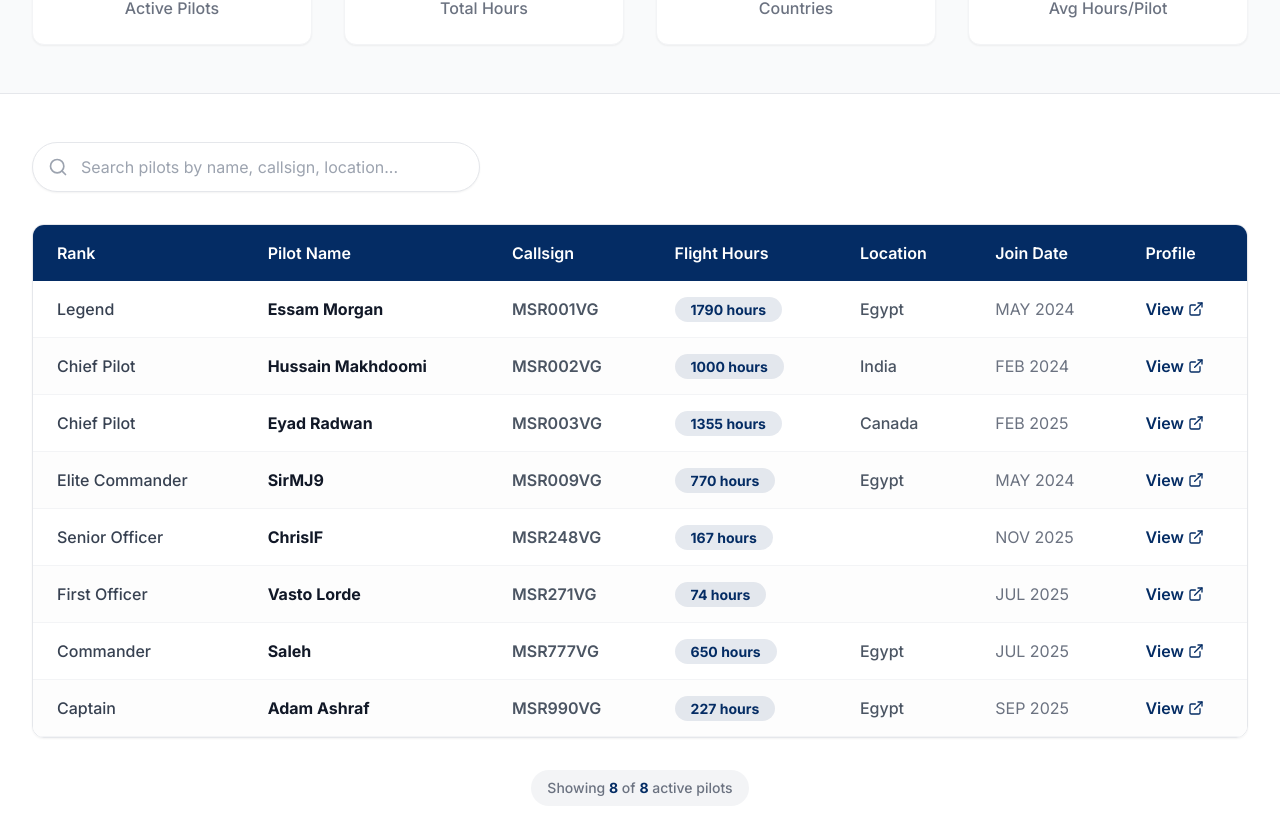
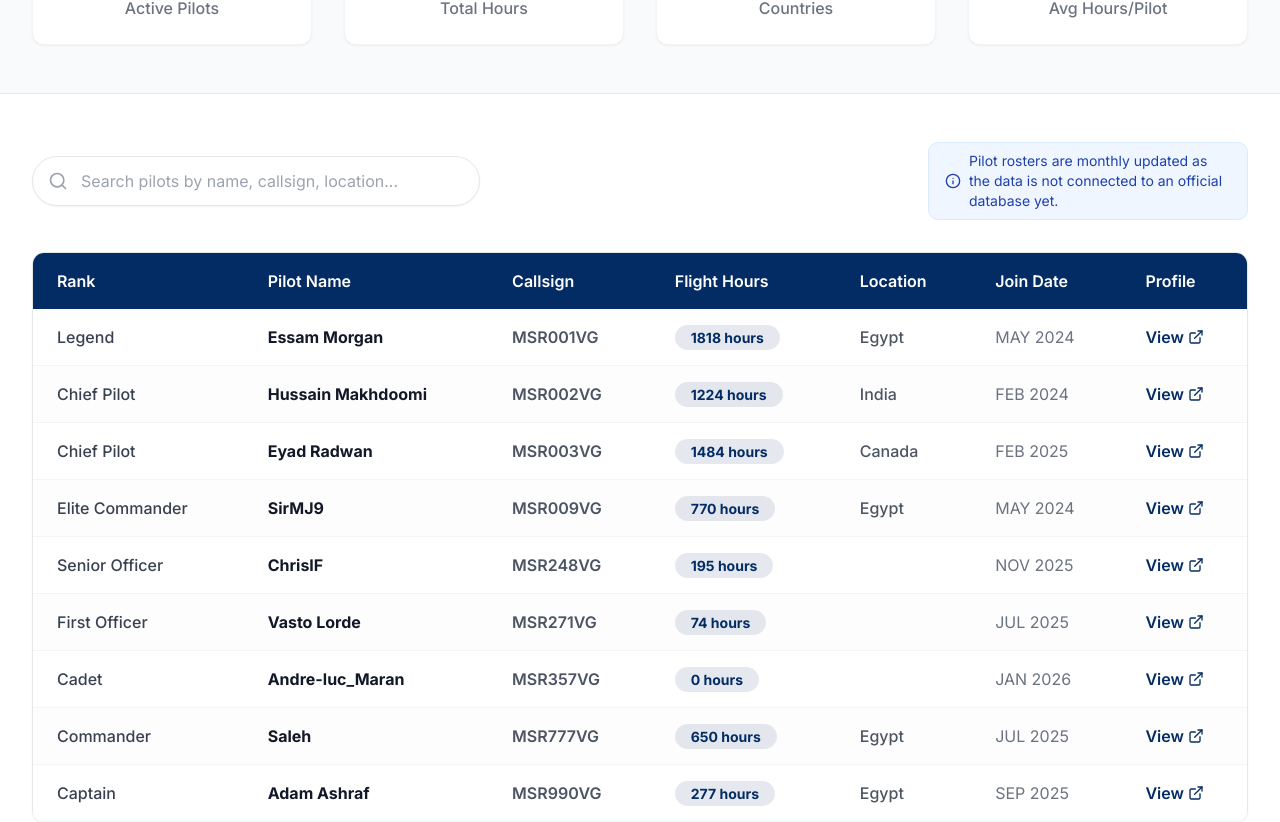
Before and after one commit to 3ssomy67272/eavg-sys, a Next.js app: page /about/rosters in a window 1280 px wide. Shown: the part 473-1295 px from the top of the page. Built offline with nearby package versions, Linux system fonts and the light colour scheme.

Commit message:
Rosters update .2 & monthly update notice

```diff
--- a/src/app/about/rosters/page.tsx
+++ b/src/app/about/rosters/page.tsx
@@ -1,7 +1,7 @@
 "use client";
 
 import { useState } from 'react';
-import { Search, ExternalLink, MapPin, Clock } from 'lucide-react';
+import { Search, ExternalLink, MapPin, Clock, Info } from 'lucide-react';
 import ScrollReveal from '@/components/ScrollReveal';
 
 export default function PilotRosterPage() {
@@ -14,7 +14,7 @@ export default function PilotRosterPage() {
       name: 'Essam Morgan',
       callsign: 'MSR001VG',
       rank: 'Legend',
-      hours: 1790,
+      hours: 1818,
       location: 'Egypt',
       joinDate: 'MAY 2024',
       forumProfile: 'https://community.infiniteflight.com/u/3ssomy167/'
@@ -24,7 +24,7 @@ export default function PilotRosterPage() {
       name: 'Hussain Makhdoomi',
       callsign: 'MSR002VG',
       rank: 'Chief Pilot',
-      hours: 1000,
+      hours: 1224,
       location: 'India',
       joinDate: 'FEB 2024',
       forumProfile: 'https://community.infiniteflight.com/u/hussain_makhdoomi2/'
@@ -34,7 +34,7 @@ export default function PilotRosterPage() {
       name: 'Eyad Radwan',
       callsign: 'MSR003VG',
       rank: 'Chief Pilot',
-      hours: 1355,
+      hours: 1484,
       location: 'Canada',
       joinDate: 'FEB 2025',
       forumProfile: 'https://community.infiniteflight.com/u/eyadradwan209/'
@@ -74,7 +74,7 @@ export default function PilotRosterPage() {
       name: 'Adam Ashraf',
       callsign: 'MSR990VG',
       rank: 'Captain',
-      hours: 227,
+      hours: 277,
       location: "Egypt",
       joinDate: 'SEP 2025',
       forumProfile: 'https://community.infiniteflight.com/u/adam_ashraf/'
@@ -84,10 +84,20 @@ export default function PilotRosterPage() {
       name: 'ChrisIF',
       callsign: 'MSR248VG',
       rank: 'Senior Officer',
-      hours: 167,
+      hours: 195,
       location: null,
       joinDate: 'NOV 2025',
       forumProfile: 'https://community.infiniteflight.com/u/Krzysztof_Paszek/'
+    },
+    {
+      id: '9',
+      name: 'Andre-luc_Maran',
+      callsign: 'MSR357VG',
+      rank: 'Cadet',
+      hours: 0,
+      location: null,
+      joinDate: 'JAN 2026',
+      forumProfile: 'https://community.infiniteflight.com/u/Andre-luc_Maran/'
     },
   ];
 
@@ -145,8 +155,8 @@ export default function PilotRosterPage() {
         <div className="max-w-7xl mx-auto px-4 sm:px-6 lg:px-8">
           {/* Search */}
           <ScrollReveal animation="slide-up">
-            <div className="mb-8">
-              <div className="relative max-w-md mx-auto md:mx-0">
+            <div className="flex flex-col md:flex-row md:items-center justify-between gap-4 mb-8">
+              <div className="relative max-w-md w-full">
                 <Search className="absolute left-4 top-1/2 -translate-y-1/2 w-5 h-5 text-gray-400" />
                 <input
                   type="text"
@@ -155,6 +165,10 @@ export default function PilotRosterPage() {
                   onChange={(e) => setSearchTerm(e.target.value)}
                   className="w-full pl-12 pr-4 py-3 border border-gray-200 rounded-full focus:outline-none focus:ring-2 focus:ring-[#042C64] shadow-sm transition-all"
                 />
+              </div>
+              <div className="flex items-center gap-2 px-4 py-2 bg-blue-50 border border-blue-100 rounded-lg text-blue-800 text-sm md:max-w-xs">
+                <Info className="w-4 h-4 flex-shrink-0" />
+                <p>Pilot rosters are monthly updated as the data is not connected to an official database yet.</p>
               </div>
             </div>
           </ScrollReveal>
```
